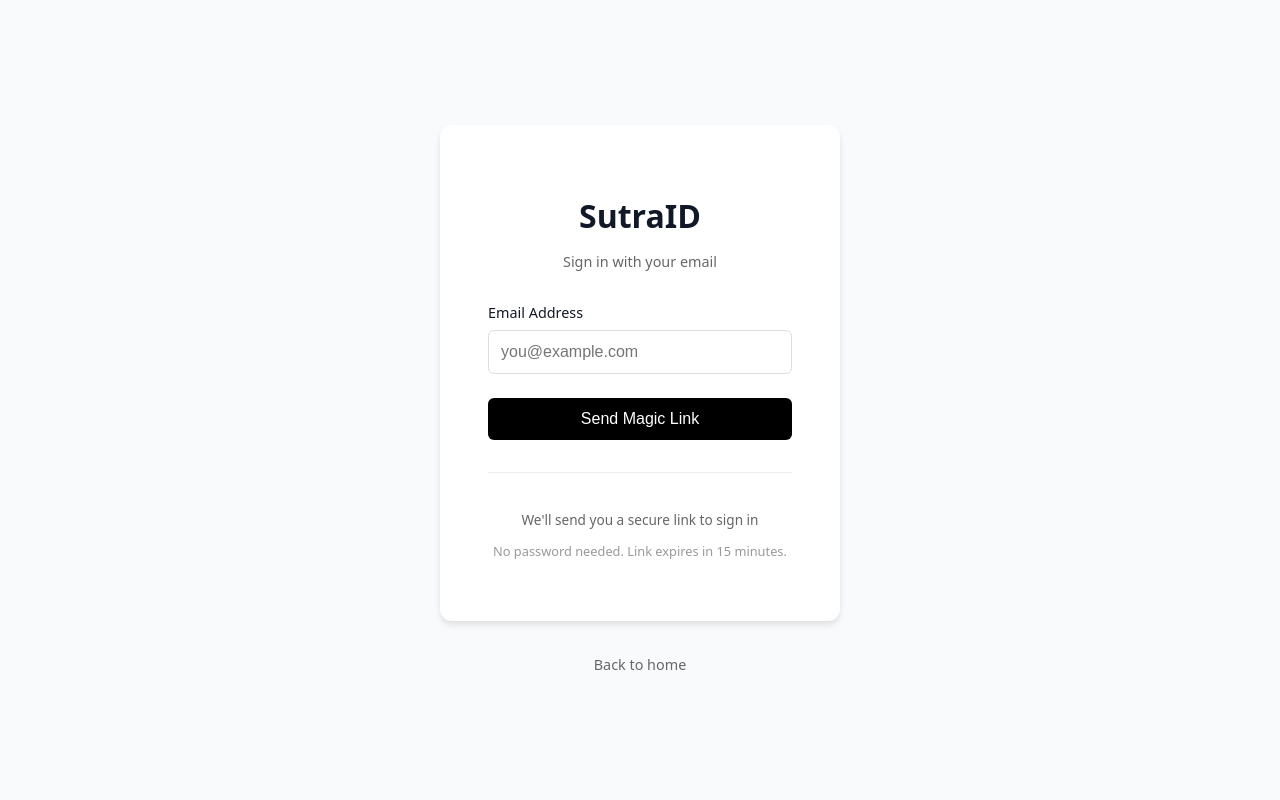
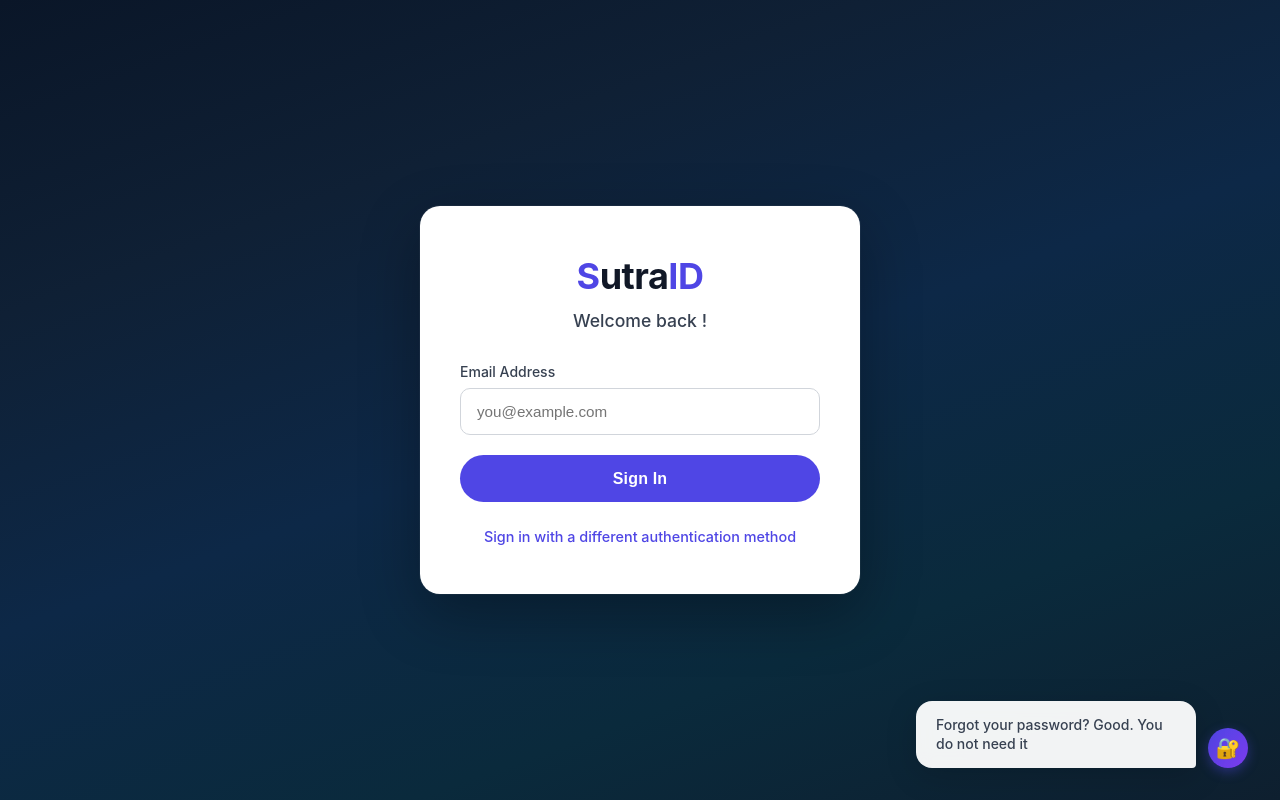
Before and after one commit to gowthamkiam/SutraID, a Next.js app in the folder apps/web/: page /login in a window 1280 px wide. Built offline with nearby package versions, Linux system fonts and the light colour scheme.

Commit message:
fixed suspense error

```diff
--- a/apps/web/src/app/login/page.tsx
+++ b/apps/web/src/app/login/page.tsx
@@ -125,34 +125,57 @@ export default function LoginPage() {
       alignItems: 'center',
       justifyContent: 'center',
       minHeight: '100vh',
-      fontFamily: 'system-ui, sans-serif',
+      fontFamily: '-apple-system, BlinkMacSystemFont, "Segoe UI", Roboto, "Helvetica Neue", Arial, sans-serif',
       padding: '2rem',
-      background: '#f9fafb'
+      background: 'linear-gradient(160deg, #0a1628 0%, #0f2035 25%, #0d2847 50%, #0a2a3c 75%, #0e1f2f 100%)',
+      position: 'relative',
+      overflow: 'hidden',
     }}>
+      {/* Card */}
       <div style={{
-        background: '#fff',
-        padding: '3rem',
-        borderRadius: '12px',
-        boxShadow: '0 4px 6px rgba(0, 0, 0, 0.1)',
-        maxWidth: '400px',
-        width: '100%'
+        background: '#ffffff',
+        padding: '3rem 2.5rem',
+        borderRadius: '20px',
+        boxShadow: '0 20px 60px rgba(0, 0, 0, 0.3), 0 0 0 1px rgba(255, 255, 255, 0.05)',
+        maxWidth: '440px',
+        width: '100%',
+        position: 'relative',
+        zIndex: 1,
       }}>
+        {/* Logo */}
+        <div style={{ textAlign: 'center', marginBottom: '0.75rem' }}>
+          <h1 style={{
+            fontSize: '2.25rem',
+            fontWeight: 700,
+            margin: 0,
+            letterSpacing: '-0.5px',
+            color: '#111827',
+          }}>
+            <span style={{ color: '#4f46e5' }}>S</span>utra
+            <span style={{ color: '#4f46e5' }}>ID</span>
+          </h1>
+        </div>
+
+        {/* Welcome text */}
         <div style={{ textAlign: 'center', marginBottom: '2rem' }}>
-          <h1 style={{ fontSize: '2rem', marginBottom: '0.5rem' }}>
-            SutraID
-          </h1>
-          <p style={{ color: '#666', fontSize: '0.9rem' }}>
-            Sign in with your email
+          <p style={{
+            color: '#374151',
+            fontSize: '1.1rem',
+            fontWeight: 500,
+            margin: 0,
+          }}>
+            Welcome back !
           </p>
         </div>
 
         <form onSubmit={handleSubmit}>
-          <div style={{ marginBottom: '1.5rem' }}>
+          <div style={{ marginBottom: '1.25rem' }}>
             <label htmlFor="email" style={{
               display: 'block',
               marginBottom: '0.5rem',
-              fontWeight: '500',
-              fontSize: '0.9rem'
+              fontWeight: 500,
+              fontSize: '0.875rem',
+              color: '#374151',
             }}>
               Email Address
             </label>
@@ -165,16 +188,24 @@ export default function LoginPage() {
               placeholder="you@example.com"
               style={{
                 width: '100%',
-                padding: '0.75rem',
-                border: '1px solid #ddd',
-                borderRadius: '6px',
-                fontSize: '1rem',
+                padding: '0.875rem 1rem',
+                border: '1.5px solid #d1d5db',
+                borderRadius: '10px',
+                fontSize: '0.95rem',
                 outline: 'none',
-                transition: 'border-color 0.2s',
-                boxSizing: 'border-box'
+                transition: 'border-color 0.2s, box-shadow 0.2s',
+                boxSizing: 'border-box',
+                color: '#111827',
+                background: '#fff',
               }}
-              onFocus={(e) => e.target.style.borderColor = '#000'}
-              onBlur={(e) => e.target.style.borderColor = '#ddd'}
+              onFocus={(e) => {
+                e.target.style.borderColor = '#4f46e5';
+                e.target.style.boxShadow = '0 0 0 3px rgba(79, 70, 229, 0.1)';
+              }}
+              onBlur={(e) => {
+                e.target.style.borderColor = '#d1d5db';
+                e.target.style.boxShadow = 'none';
+              }}
             />
           </div>
 
@@ -183,24 +214,24 @@ export default function LoginPage() {
             <div style={{
               textAlign: 'center',
               padding: '0.75rem',
-              color: '#666',
+              color: '#6b7280',
               fontSize: '0.85rem',
-              marginBottom: '1rem'
+              marginBottom: '1rem',
             }}>
               Checking for SSO providers...
             </div>
           )}
 
           {ssoProviders.length > 0 && (
-            <div style={{ marginBottom: '1.5rem' }}>
+            <div style={{ marginBottom: '1.25rem' }}>
               <div style={{
                 display: 'flex',
                 alignItems: 'center',
                 gap: '0.75rem',
-                marginBottom: '0.75rem'
+                marginBottom: '0.75rem',
               }}>
                 <div style={{ flex: 1, height: '1px', background: '#e5e7eb' }} />
-                <span style={{ color: '#666', fontSize: '0.8rem', fontWeight: '500' }}>
+                <span style={{ color: '#6b7280', fontSize: '0.8rem', fontWeight: 500 }}>
                   SSO available for your domain
                 </span>
                 <div style={{ flex: 1, height: '1px', background: '#e5e7eb' }} />
@@ -214,40 +245,40 @@ export default function LoginPage() {
                     onClick={() => handleSsoLogin(provider)}
                     style={{
                       width: '100%',
-                      padding: '0.75rem',
+                      padding: '0.8rem',
                       background: '#fff',
-                      color: '#000',
-                      border: '1px solid #ddd',
-                      borderRadius: '6px',
+                      color: '#374151',
+                      border: '1.5px solid #d1d5db',
+                      borderRadius: '50px',
                       fontSize: '0.95rem',
-                      fontWeight: '500',
+                      fontWeight: 500,
                       cursor: 'pointer',
                       display: 'flex',
                       alignItems: 'center',
                       justifyContent: 'center',
                       gap: '0.5rem',
-                      transition: 'all 0.2s'
+                      transition: 'all 0.2s',
                     }}
                     onMouseEnter={(e) => {
                       e.currentTarget.style.background = '#f9fafb';
-                      e.currentTarget.style.borderColor = '#000';
+                      e.currentTarget.style.borderColor = '#4f46e5';
                     }}
                     onMouseLeave={(e) => {
                       e.currentTarget.style.background = '#fff';
-                      e.currentTarget.style.borderColor = '#ddd';
+                      e.currentTarget.style.borderColor = '#d1d5db';
                     }}
                   >
                     <span style={{
                       width: '24px',
                       height: '24px',
-                      borderRadius: '4px',
-                      background: '#f3f4f6',
+                      borderRadius: '6px',
+                      background: '#eef2ff',
                       display: 'flex',
                       alignItems: 'center',
                       justifyContent: 'center',
-                      fontSize: '0.8rem',
-                      fontWeight: '700',
-                      color: '#374151'
+                      fontSize: '0.75rem',
+                      fontWeight: 700,
+                      color: '#4f46e5',
                     }}>
                       {getProviderIcon(provider.type)}
                     </span>
@@ -260,10 +291,10 @@ export default function LoginPage() {
                 display: 'flex',
                 alignItems: 'center',
                 gap: '0.75rem',
-                margin: '1rem 0'
+                margin: '1rem 0',
               }}>
                 <div style={{ flex: 1, height: '1px', background: '#e5e7eb' }} />
-                <span style={{ color: '#999', fontSize: '0.8rem' }}>or use magic link</span>
+                <span style={{ color: '#9ca3af', fontSize: '0.8rem' }}>or use magic link</span>
                 <div style={{ flex: 1, height: '1px', background: '#e5e7eb' }} />
               </div>
             </div>
@@ -274,30 +305,38 @@ export default function LoginPage() {
             disabled={loading}
             style={{
               width: '100%',
-              padding: '0.75rem',
-              background: loading ? '#999' : '#000',
+              padding: '0.9rem',
+              background: loading ? '#9ca3af' : '#4f46e5',
               color: '#fff',
               border: 'none',
-              borderRadius: '6px',
+              borderRadius: '50px',
               fontSize: '1rem',
-              fontWeight: '500',
+              fontWeight: 600,
               cursor: loading ? 'not-allowed' : 'pointer',
-              transition: 'background 0.2s'
+              transition: 'background 0.2s, transform 0.1s',
+              letterSpacing: '0.01em',
+            }}
+            onMouseEnter={(e) => {
+              if (!loading) e.currentTarget.style.background = '#4338ca';
+            }}
+            onMouseLeave={(e) => {
+              if (!loading) e.currentTarget.style.background = '#4f46e5';
             }}
           >
-            {loading ? 'Sending...' : 'Send Magic Link'}
+            {loading ? 'Sending...' : 'Sign In'}
           </button>
         </form>
 
         {message && (
           <div style={{
-            marginTop: '1.5rem',
+            marginTop: '1.25rem',
             padding: '1rem',
-            background: '#d4edda',
-            border: '1px solid #c3e6cb',
-            borderRadius: '6px',
-            color: '#155724',
-            fontSize: '0.9rem'
+            background: '#ecfdf5',
+            border: '1px solid #a7f3d0',
+            borderRadius: '10px',
+            color: '#065f46',
+            fontSize: '0.9rem',
+            textAlign: 'center',
           }}>
             {message}
           </div>
@@ -305,44 +344,79 @@ export default function LoginPage() {
 
         {error && (
           <div style={{
-            marginTop: '1.5rem',
+            marginTop: '1.25rem',
             padding: '1rem',
-            background: '#f8d7da',
-            border: '1px solid #f5c6cb',
-            borderRadius: '6px',
-            color: '#721c24',
-            fontSize: '0.9rem'
+            background: '#fef2f2',
+            border: '1px solid #fecaca',
+            borderRadius: '10px',
+            color: '#991b1b',
+            fontSize: '0.9rem',
+            textAlign: 'center',
           }}>
             {error}
           </div>
         )}
 
+        {/* Secondary link */}
         <div style={{
-          marginTop: '2rem',
-          paddingTop: '1.5rem',
-          borderTop: '1px solid #eee',
-          textAlign: 'center'
+          marginTop: '1.5rem',
+          textAlign: 'center',
         }}>
-          <p style={{ color: '#666', fontSize: '0.85rem', marginBottom: '0.5rem' }}>
-            We'll send you a secure link to sign in
-          </p>
-          <p style={{ color: '#999', fontSize: '0.8rem' }}>
-            No password needed. Link expires in 15 minutes.
-          </p>
+          <a
+            href="/"
+            style={{
+              color: '#4f46e5',
+              fontSize: '0.9rem',
+              textDecoration: 'none',
+              fontWeight: 500,
+              cursor: 'pointer',
+            }}
+            onMouseEnter={(e) => e.currentTarget.style.textDecoration = 'underline'}
+            onMouseLeave={(e) => e.currentTarget.style.textDecoration = 'none'}
+          >
+            Sign in with a different authentication method
+          </a>
         </div>
       </div>
 
-      <div style={{ marginTop: '2rem', textAlign: 'center' }}>
-        <a
-          href="/"
-          style={{
-            color: '#666',
-            fontSize: '0.9rem',
-            textDecoration: 'none'
-          }}
-        >
-          Back to home
-        </a>
+      {/* Bottom-right helper tooltip */}
+      <div style={{
+        position: 'fixed',
+        bottom: '2rem',
+        right: '2rem',
+        display: 'flex',
+        alignItems: 'flex-end',
+        gap: '0.75rem',
+        zIndex: 10,
+      }}>
+        <div style={{
+          background: 'rgba(255, 255, 255, 0.95)',
+          backdropFilter: 'blur(8px)',
+          borderRadius: '16px 16px 4px 16px',
+          padding: '0.875rem 1.25rem',
+          maxWidth: '280px',
+          boxShadow: '0 8px 32px rgba(0, 0, 0, 0.15)',
+          fontSize: '0.875rem',
+          color: '#374151',
+          fontWeight: 500,
+          lineHeight: 1.4,
+        }}>
+          Forgot your password? Good. You do not need it
+        </div>
+        <div style={{
+          width: '40px',
+          height: '40px',
+          borderRadius: '50%',
+          background: 'linear-gradient(135deg, #4f46e5, #7c3aed)',
+          display: 'flex',
+          alignItems: 'center',
+          justifyContent: 'center',
+          fontSize: '1.25rem',
+          flexShrink: 0,
+          boxShadow: '0 4px 12px rgba(79, 70, 229, 0.4)',
+        }}>
+          🔐
+        </div>
       </div>
     </div>
   );
```
Also changed, not shown: apps/web/src/app/(auth)/consent/page.tsx (+14 -3 lines).
